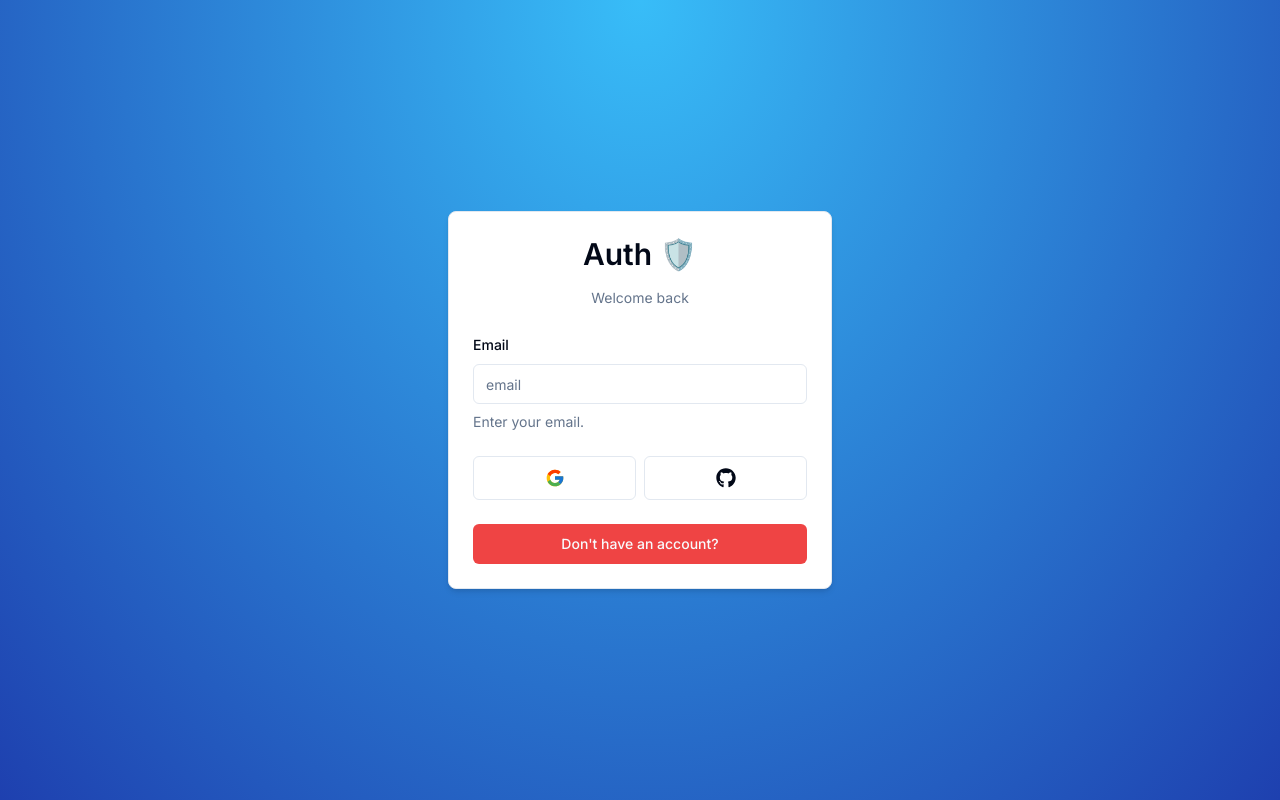
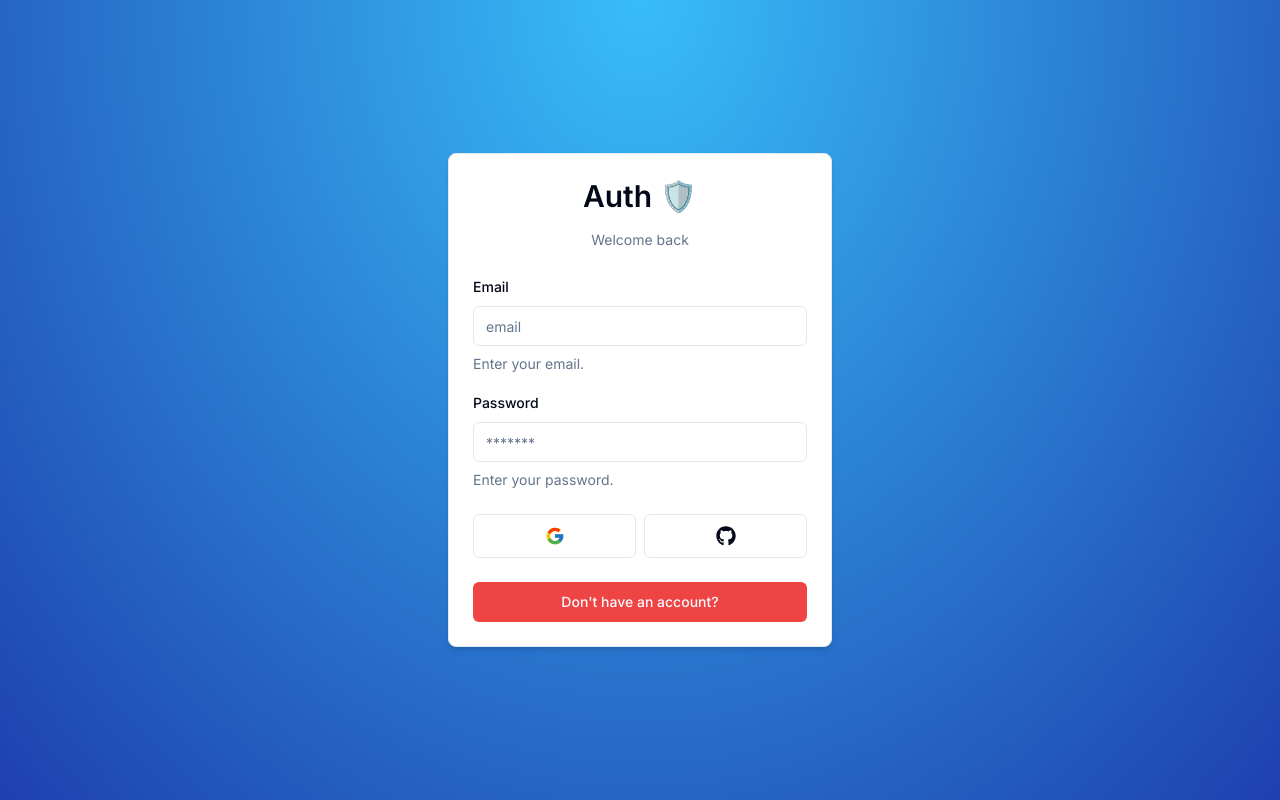
Before and after one commit to DragonSenses/nextjs-auth-starter, a Next.js app: page /auth/signin in a window 1280 px wide. Built offline with nearby package versions, Linux system fonts and the light colour scheme.

Commit message:
feat(auth): Add password input field in SignInForm

```diff
--- a/components/auth/SignInForm.tsx
+++ b/components/auth/SignInForm.tsx
@@ -63,6 +63,22 @@ export default function SignInForm() {
                 </FormItem>
               )}
             />
+            <FormField
+              control={form.control}
+              name="password"
+              render={({ field }) => (
+                <FormItem>
+                  <FormLabel>Password</FormLabel>
+                  <FormControl>
+                    <Input type='password' placeholder="*******" {...field} />
+                  </FormControl>
+                  <FormDescription>
+                    Enter your password.
+                  </FormDescription>
+                  <FormMessage />
+                </FormItem>
+              )}
+            />
           </div>
         </form>
       </Form>
```
Also changed, not shown: 1 other file (tests, documents, lock files or other folders).
